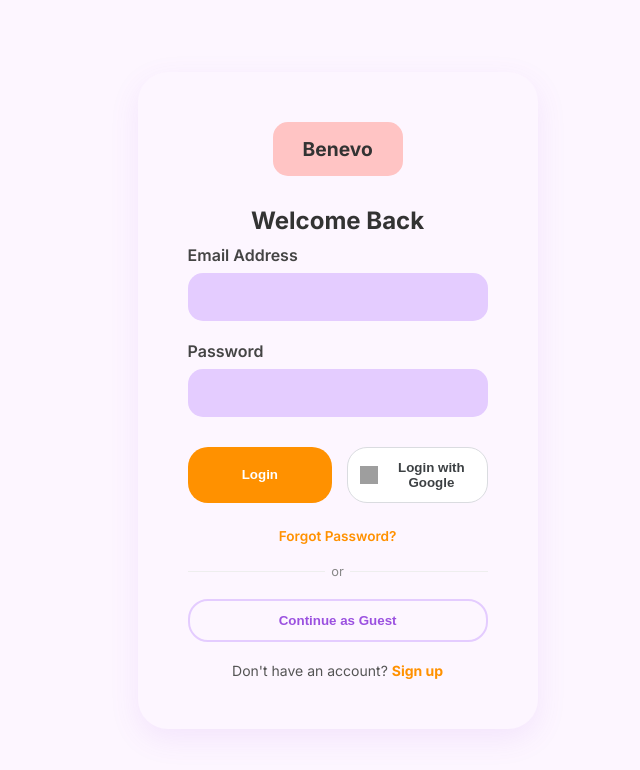
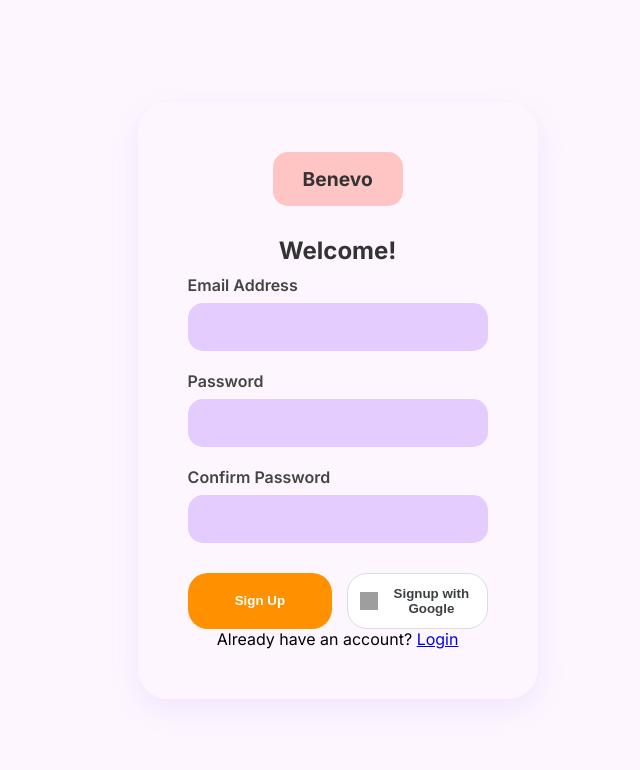
Before and after one commit to umdInnovationSp26/Gather-Donation, an Angular app in the folder gather-donations-fe/: page /signup in a window 1280 px wide. Before the commit this address led to /login. Shown: the top 770 px of the page, without its empty margins (640-1280 px from the left). Built offline with nearby package versions, Linux system fonts and the light colour scheme; grey boxes are pictures that could not be loaded.

Commit message:
added signup page

```diff
--- a/gather-donations-fe/src/app/app.routes.ts
+++ b/gather-donations-fe/src/app/app.routes.ts
@@ -10,10 +10,11 @@
 import { Volunteer } from './pages/volunteer/volunteer';
 import { ActiveRequests } from './pages/active-requests/active-requests';
 import { Profile } from './pages/profile/profile';
-
+import { SignupComponent } from './signup/signup';
 
 export const routes: Routes = [
   { path: 'login', component: LoginComponent },
+  { path: 'signup', component: SignupComponent }, // Add this line!
   { path: '', redirectTo: 'login', pathMatch: 'full' },
   {
     path: '',
--- a/gather-donations-fe/src/app/login/login.css
+++ b/gather-donations-fe/src/app/login/login.css
@@ -174,19 +174,19 @@
   color: var(--btn-secondary-text);
 }
 
-.login-footer {
+.signup-footer {
     text-align: center;
     margin-top: 20px;
     font-size: 14px;
     color: #555;
 }
 
-.login-footer a {
+.signup-footer a {
     color: var(--btn-primary-bg);
     text-decoration: none;
     font-weight: bold;
 }
 
-.login-footer a:hover {
+.signup-footer a:hover {
     text-decoration: underline;
 }
--- a/gather-donations-fe/src/app/login/login.html
+++ b/gather-donations-fe/src/app/login/login.html
@@ -31,7 +31,7 @@
 
 
     <div class="login-footer">
-      <p>Don't have an account? <a href="signup.html">Sign up</a></p>
+      <p>Don't have an account? <a routerLink="/signup">Sign up</a></p>
     </div>
 
 
--- a/gather-donations-fe/src/app/login/login.ts
+++ b/gather-donations-fe/src/app/login/login.ts
@@ -1,11 +1,11 @@
 import { Component, inject } from '@angular/core';
-import { Router } from '@angular/router';
+import { Router, RouterLink } from '@angular/router';
 import { FormsModule } from '@angular/forms';
 
 @Component({
   selector: 'app-login',
   standalone: true,
-  imports: [FormsModule],
+  imports: [FormsModule, RouterLink],
   templateUrl: './login.html',
   styleUrl: './login.css',
 })
--- /dev/null
+++ b/gather-donations-fe/src/app/signup/signup.css
@@ -0,0 +1,185 @@
+.signup-page {
+  height: 100vh;
+  width: 100vw;
+  background-color: var(--bg-page);
+  display: flex;
+  align-items: center;
+  justify-content: flex-end;
+
+  font-family: 'Inter', sans-serif;
+  margin: 0;
+
+
+  padding-right: 8%;
+  box-sizing: border-box;
+}
+
+.signup-card {
+  background: var(--bg-card);
+  padding: 50px;
+  border-radius: 30px;
+  box-shadow: 0 10px 30px rgba(155, 81, 224, 0.1);
+  width: 100%;
+  max-width: 400px;
+  text-align: center;
+}
+
+.logo-box {
+  background-color: var(--accent-logo);
+  padding: 15px 30px;
+  border-radius: 15px;
+  display: inline-block;
+  font-weight: bold;
+  font-size: 1.2rem;
+  margin-bottom: 30px;
+  color: var(--text-heading);
+}
+
+h2 {
+  color: var(--text-heading);
+  margin-bottom: 10px;
+}
+.subtitle {
+  color: var(--text-muted);
+  font-size: 0.9rem;
+  margin-bottom: 30px;
+}
+
+.input-group {
+  text-align: left;
+  margin-bottom: 20px;
+}
+
+label {
+  display: block;
+  margin-bottom: 8px;
+  font-weight: 600;
+  color: var(--text-secondary);
+}
+
+.custom-input {
+  width: 100%;
+  padding: 15px;
+  border-radius: 15px;
+  border: none;
+  background-color: var(--input-bg);
+  box-sizing: border-box;
+  font-size: 1rem;
+}
+
+.action-buttons {
+  display: flex;
+  gap: 15px;
+  margin-top: 30px;
+}
+
+.btn-primary {
+  flex: 1;
+  background-color: var(--btn-primary-bg);
+  color: var(--btn-primary-text);
+  border: none;
+  padding: 15px;
+  border-radius: 20px;
+  font-weight: bold;
+  cursor: pointer;
+  transition: transform 0.2s;
+}
+
+.btn-secondary {
+  flex: 1;
+  background-color: var(--btn-secondary-bg);
+  color: var(--btn-secondary-text);
+  border: none;
+  padding: 15px;
+  border-radius: 20px;
+  font-weight: bold;
+  cursor: pointer;
+}
+
+.btn-primary:hover {
+  transform: scale(1.02);
+}
+
+.btn-google {
+  flex: 1;
+  background-color: #ffffff;
+  color: #3c4043;
+  border: 1px solid #dadce0;
+  padding: 12px;
+  border-radius: 20px;
+  font-weight: 600;
+  display: flex;
+  align-items: center;
+  justify-content: center;
+  gap: 10px;
+  cursor: pointer;
+  transition: background-color 0.2s;
+}
+
+.btn-google img {
+  width: 18px;
+  height: 18px;
+}
+
+.btn-google:hover {
+  background-color: #f8f9fa;
+  border-color: #d2e3fc;
+}
+
+
+.divider {
+  display: flex;
+  align-items: center;
+  text-align: center;
+  margin: 20px 0;
+  color: var(--text-muted);
+  font-size: 0.8rem;
+}
+
+.divider::before,
+.divider::after {
+  content: '';
+  flex: 1;
+  border-bottom: 1px solid #eee;
+}
+
+.divider:not(:empty)::before {
+  margin-right: 0.5em;
+}
+.divider:not(:empty)::after {
+  margin-left: 0.5em;
+}
+
+.btn-guest {
+  width: 100%;
+  background-color: transparent;
+  color: var(--btn-outline-text);
+  border: 2px solid var(--btn-outline-border);
+  padding: 12px;
+  border-radius: 20px;
+  font-weight: 600;
+  cursor: pointer;
+  transition: all 0.2s;
+}
+
+.btn-guest:hover {
+  background-color: var(--input-bg);
+  color: var(--btn-secondary-text);
+}
+
+.login-footer {
+    text-align: center;
+    margin-top: 20px;
+    font-size: 14px;
+    color: #555;
+}
+
+.login-footer a {
+    color: var(--btn-primary-bg);
+    text-decoration: none;
+    font-weight: bold;
+}
+
+.login-footer a:hover {
+    text-decoration: underline;
+}
--- /dev/null
+++ b/gather-donations-fe/src/app/signup/signup.html
@@ -0,0 +1,40 @@
+
+<div class="signup-page">
+
+  <div class="signup-card">
+    <div class="logo-box">Benevo</div>
+    <h2>Welcome! </h2>
+
+    <form (submit)="$event.preventDefault()">
+      <div class="input-group">
+        <label>Email Address</label>
+        <input type="email" name="email" [(ngModel)]="email" class="custom-input" />
+      </div>
+
+      <div class="input-group">
+        <label>Password</label>
+        <input type="password" name="password" [(ngModel)]="password" class="custom-input" />
+      </div>
+
+      <div class="input-group">
+        <label>Confirm Password</label>
+        <input type="password" name="confirmPassword" [(ngModel)]="confirmPassword" class="custom-input" />
+      </div>
+
+      <div class="action-buttons">
+        <button type="button" class="btn-primary" (click)="handleSignup()">Sign Up</button>
+        <button type="button" class="btn-google" (click)="handleGoogleSignup()">
+           <img src="https://fonts.gstatic.com/s/i/productlogos/googleg/v6/24px.svg" alt="">
+           Signup with Google
+        </button>
+
+
+
+      </div>
+      <div class="signup-footer">
+  <p>Already have an account? <a routerLink="/login">Login</a></p>
+</div>
+    </form>
+
+  </div>
+</div>
--- /dev/null
+++ b/gather-donations-fe/src/app/signup/signup.ts
@@ -0,0 +1,34 @@
+import { Component, inject } from '@angular/core';
+import { Router, RouterLink } from '@angular/router';
+import { FormsModule } from '@angular/forms';
+
+@Component({
+  selector: 'app-signup',
+  standalone: true,
+  imports: [FormsModule, RouterLink], // RouterLink lets us go back to Login
+  templateUrl: './signup.html',
+  styleUrl: './signup.css',
+})
+export class SignupComponent {
+  private router = inject(Router);
+
+  email = '';
+  password = '';
+  confirmPassword = '';
+
+  handleSignup() {
+    if (this.password !== this.confirmPassword) {
+      alert("Passwords do not match!");
+      return;
+    }
+
+    // For prototype: simulate successful registration
+    localStorage.setItem('isLoggedIn', 'true');
+    this.router.navigate(['/home']);
+  }
+
+  handleGoogleSignup() {
+    localStorage.setItem('isLoggedIn', 'true');
+    this.router.navigate(['/home']);
+  }
+}
```
